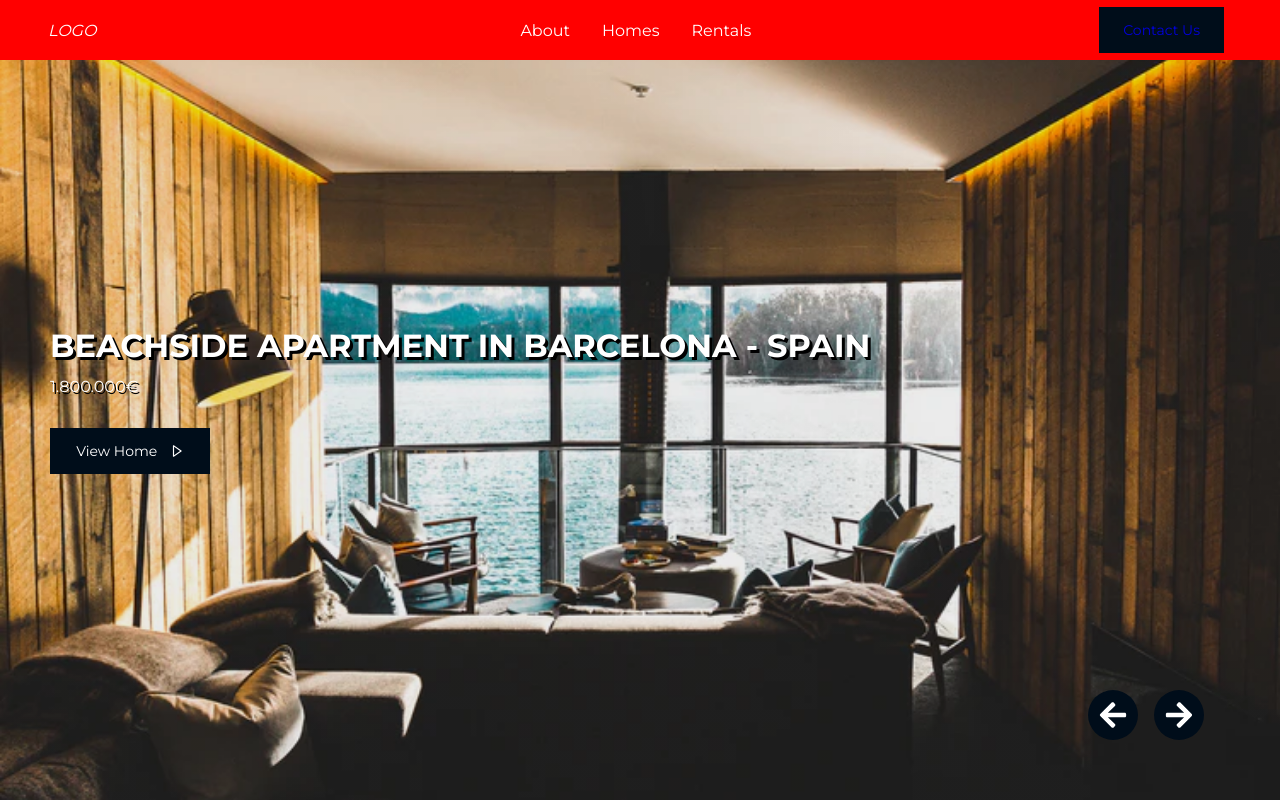
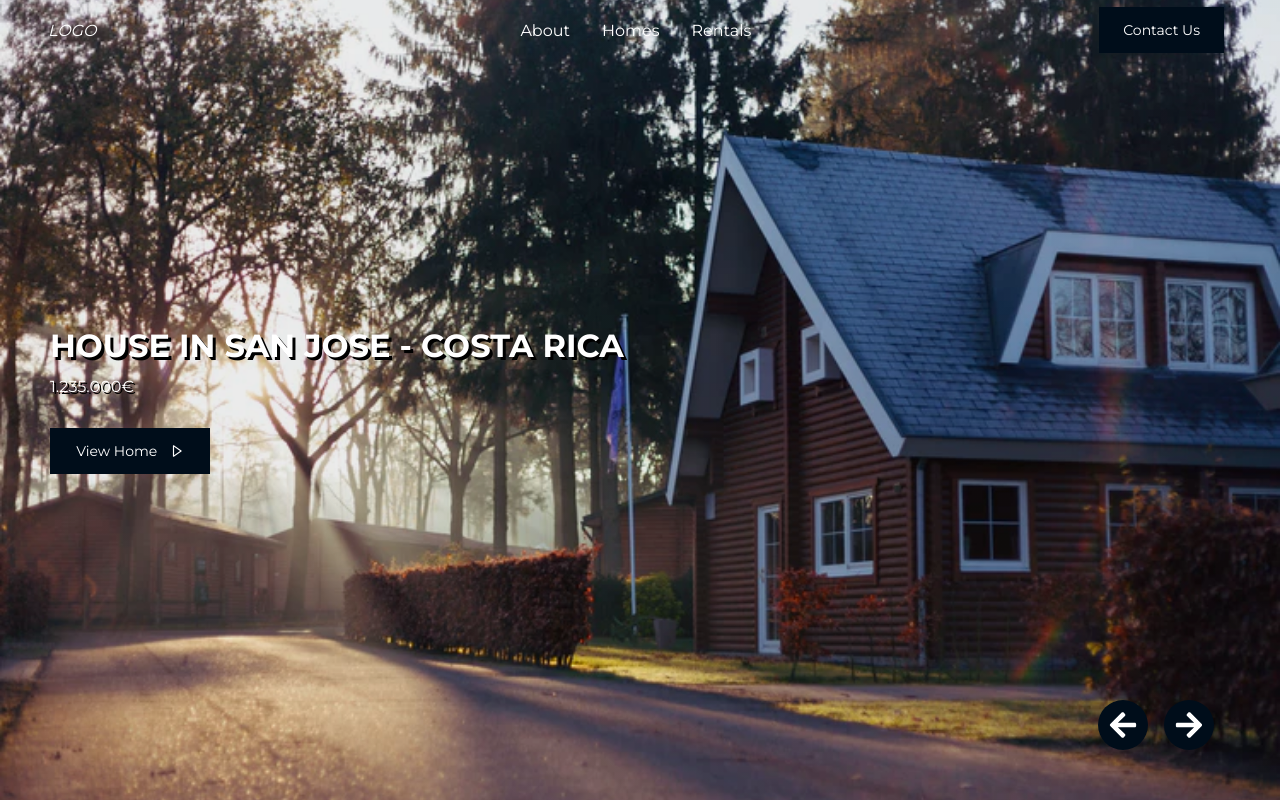
Before and after one commit to BinayT/Dream-Home, a React (Create React App) app: page / in a window 1280 px wide. Built offline with nearby package versions, Linux system fonts and the light colour scheme.

Commit message:
Slider now sliding automatically after given secs to do so

```diff
--- a/src/components/Navbar/Navbar.scss
+++ b/src/components/Navbar/Navbar.scss
@@ -7,7 +7,6 @@
 
 nav {
   height: 60px;
-  background-color: red;
   display: flex;
   justify-content: space-between;
   padding: 1rem 2rem;
@@ -58,6 +57,9 @@ nav {
   display: flex;
   align-items: center;
   margin-right: 24px;
+  @include hideMenu();
 
-  @include hideMenu();
+  a {
+    color: #fff;
+  }
 }
--- a/src/components/Slider/Slider.jsx
+++ b/src/components/Slider/Slider.jsx
@@ -1,4 +1,4 @@
-import React, { useRef, useState } from 'react';
+import React, { useEffect, useRef, useState } from 'react';
 import { FaArrowLeft, FaArrowRight } from 'react-icons/fa';
 
 import Slide from './Slide/Slide';
@@ -9,15 +9,29 @@ function Slider({ slides }) {
   const length = slides.length;
   const timeout = useRef(null);
 
+  useEffect(() => {
+    const nextSlide = () => {
+      setCurrent(current === length - 1 ? 0 : current + 1);
+    };
+    timeout.current = setTimeout(nextSlide, 4000);
+    return function () {
+      timeout.current && clearTimeout(timeout.current);
+    };
+  }, [current, length]);
+
   const nextSlide = () => {
+    timeout.current && clearTimeout(timeout.current);
     setCurrent(current === length - 1 ? 0 : current + 1);
     console.log(current);
   };
 
   const prevSlide = () => {
+    timeout.current && clearTimeout(timeout.current);
     setCurrent(current === 0 ? length - 1 : current - 1);
     console.log(current);
   };
+
+  if (!Array.isArray(slides) || slides.length <= 0) return null;
 
   return (
     <section className='slider'>
--- a/src/components/Slider/Slider.scss
+++ b/src/components/Slider/Slider.scss
@@ -17,8 +17,8 @@
 
 .slider__buttons {
   position: absolute;
-  bottom: 60px;
-  right: 60px;
+  bottom: 50px;
+  right: 50px;
   display: flex;
   z-index: 10;
 }
--- a/src/data/SliderData.js
+++ b/src/data/SliderData.js
@@ -3,6 +3,7 @@ import ImageTwo from '../images/ImageTwo.jpg';
 import ImageThree from '../images/ImageThree.jpg';
 import ImageFour from '../images/ImageFour.jpg';
 import ImageFive from '../images/ImageFive.jpg';
+import ImageSix from '../images/ImageSix.jpg';
 
 export const sliderData = [
   {
@@ -45,4 +46,12 @@ export const sliderData = [
     image: ImageFive,
     alt: 'House',
   },
+  {
+    title: 'Rural Home - Nepal',
+    price: '170.000€',
+    path: '/homes',
+    label: 'View Home',
+    image: ImageSix,
+    alt: 'House',
+  },
 ];
```
Also changed, not shown: src/images/ImageSix.jpg (added).
